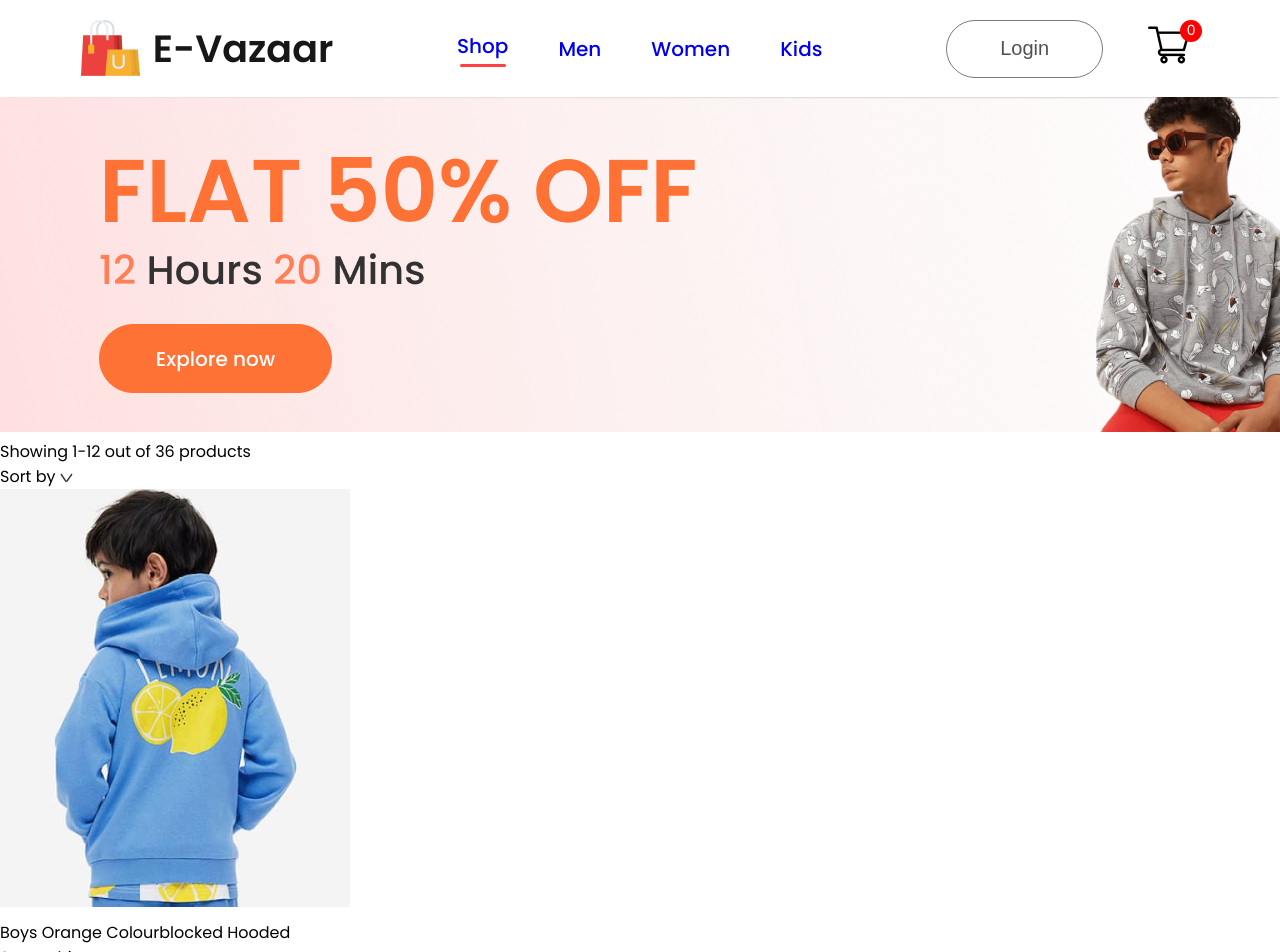
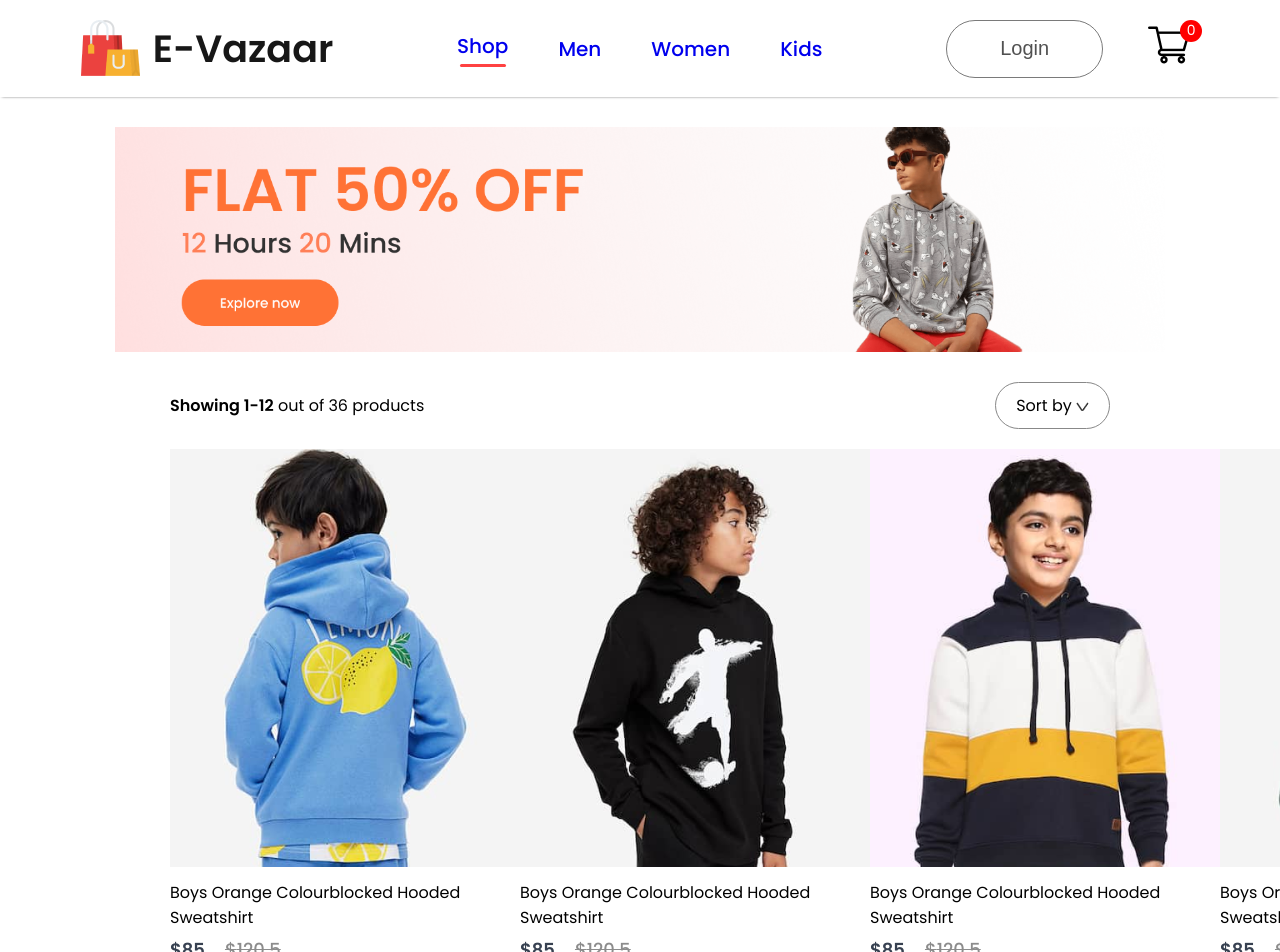
Before and after one commit to ankittripathe/FashionHub, a React (Vite) app: page /kids in a window 1280 px wide. Shown: the top 952 px of the page. Built offline with nearby package versions, Linux system fonts and the light colour scheme.

Commit message:
chaneges

```diff
--- a/src/Pages/ShopCategory.jsx
+++ b/src/Pages/ShopCategory.jsx
@@ -10,7 +10,7 @@
 
   return (
     <div className="shop-category">
-      <img src={props.banner} alt="" />
+      <img className="shopcategory-banner" src={props.banner} alt="" />
 
       <div className="shopcategory-indexSort">
         <p>
@@ -21,6 +21,7 @@
           Sort by <img src={dropdown_icon} alt="" />
         </div>
       </div>
+
       <div className="shopcategory-products">
         {all_product.map((item, key) => {
           if (props.category === item.category) {
--- a/src/Pages/Styles/ShopCategory.css
+++ b/src/Pages/Styles/ShopCategory.css
@@ -0,0 +1,30 @@
+.shopcategory-banner {
+  width: 82%;
+  display: block;
+  margin: 30px auto;
+}
+
+.shopcategory-indexSort {
+  display: flex;
+  margin: 0px 170px;
+  /* margin: 0px auto; */
+  justify-content: space-between;
+  align-items: center;
+}
+
+.shopcategory-sort {
+  padding: 10px 20px;
+  border-radius: 40px;
+  border: 1px solid #888;
+}
+
+.shopcategory-indexSort p span {
+  font-weight: 600;
+}
+
+.shopcategory-products {
+  margin: 20px 170px;
+  display: grid;
+  grid-template-columns: 1fr 1fr 1fr 1fr;
+  row-gap: 80px;
+}
```
